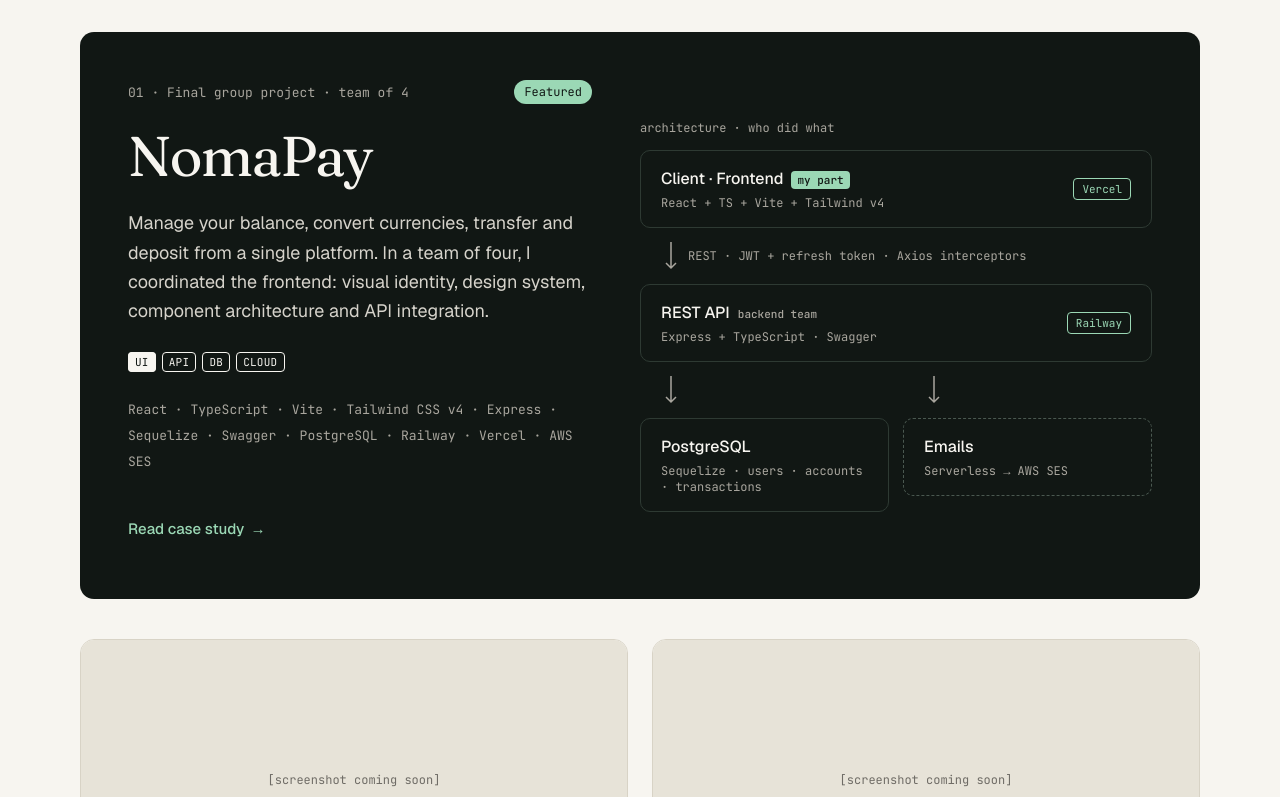
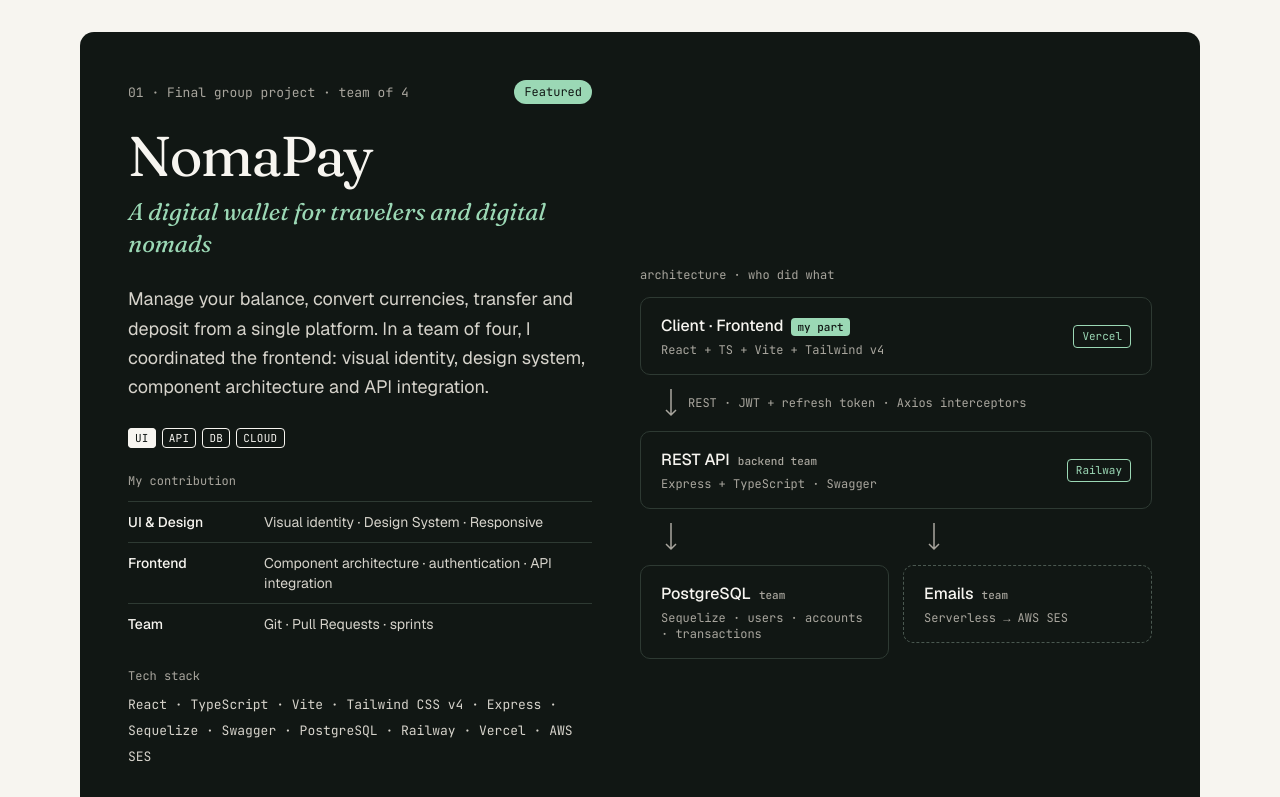
Before and after one commit to candelariaferrari/ferraricandelaria_portfolio, a React (Vite) app: page / in a window 1280 px wide. Shown: the part 1303-2100 px from the top of the page. Built offline with nearby package versions, Linux system fonts and the light colour scheme.

Commit message:
feat: bloque Mi aporte y detalle de arquitectura en NomaPay

```diff
--- a/src/components/projects/ArchitectureDiagram.tsx
+++ b/src/components/projects/ArchitectureDiagram.tsx
@@ -66,13 +66,30 @@ export function ArchitectureDiagram() {
           <div className="pl-6 text-night-muted">
             <DownArrow />
           </div>
-          <Node title={a.db} tech={a.dbTech} />
+          <Node
+            title={
+              <>
+                {a.db}
+                <span className="ml-2 font-mono text-[11px] text-night-muted">{a.team}</span>
+              </>
+            }
+            tech={a.dbTech}
+          />
         </div>
         <div className="flex flex-col gap-3.5">
           <div className="pl-6 text-night-muted">
             <DownArrow />
           </div>
-          <Node title={a.mailing} tech={a.mailingTech} dashed />
+          <Node
+            title={
+              <>
+                {a.mailing}
+                <span className="ml-2 font-mono text-[11px] text-night-muted">{a.team}</span>
+              </>
+            }
+            tech={a.mailingTech}
+            dashed
+          />
         </div>
       </div>
     </figure>
--- a/src/components/projects/FeaturedProject.tsx
+++ b/src/components/projects/FeaturedProject.tsx
@@ -7,6 +7,7 @@ import { ProjectLinks } from './ProjectLinks'
 export function FeaturedProject({ project }: { project: Project }) {
   const { t } = useTranslation()
   const item = t(`projects.items.${project.slug}`, { returnObjects: true })
+  const extra = t('projects.featured', { returnObjects: true })
 
   return (
     <article className="grid grid-cols-1 overflow-hidden rounded-[14px] bg-night text-paper lg:grid-cols-2">
@@ -17,10 +18,32 @@ export function FeaturedProject({ project }: { project: Project }) {
           </span>
           <span className="rounded-full bg-mint px-2.5 py-1 font-mono text-xs text-ink">{t('projects.featuredBadge')}</span>
         </div>
-        <h3 className="m-0 font-serif text-4xl leading-none font-normal tracking-[-0.03em] md:text-[3.5rem]">{item.title}</h3>
+        <div className="flex flex-col gap-3">
+          <h3 className="m-0 font-serif text-4xl leading-none font-normal tracking-[-0.03em] md:text-[3.5rem]">{item.title}</h3>
+          <p className="m-0 font-serif text-xl text-mint italic md:text-2xl">{extra.subtitle}</p>
+        </div>
         <p className="m-0 text-base leading-relaxed text-night-text md:text-lg">{item.description}</p>
         <LayerBadges layers={project.layers} tone="dark" />
-        <p className="m-0 font-mono text-xs leading-loose text-night-muted md:text-[13px]">{project.stack.join(' · ')}</p>
+
+        <div className="flex flex-col gap-3">
+          <h4 className="m-0 font-mono text-xs font-normal text-night-muted">{extra.contributionsTitle}</h4>
+          <dl className="m-0 flex flex-col">
+            {extra.contributions.map((c) => (
+              <div
+                key={c.area}
+                className="grid grid-cols-1 gap-1 border-t border-night-line py-2.5 sm:grid-cols-[120px_1fr] sm:gap-4"
+              >
+                <dt className="text-sm font-medium">{c.area}</dt>
+                <dd className="m-0 text-sm text-night-text">{c.items}</dd>
+              </div>
+            ))}
+          </dl>
+        </div>
+
+        <div className="flex flex-col gap-2">
+          <h4 className="m-0 font-mono text-xs font-normal text-night-muted">{extra.techTitle}</h4>
+          <p className="m-0 font-mono text-xs leading-loose text-night-text md:text-[13px]">{project.stack.join(' · ')}</p>
+        </div>
         <div className="mt-2">
           <ProjectLinks project={project} tone="dark" />
         </div>
--- a/src/pages/CaseStudy.tsx
+++ b/src/pages/CaseStudy.tsx
@@ -102,6 +102,7 @@ export default function CaseStudy() {
             <h2 className="m-0 font-serif text-4xl leading-[1.05] font-normal tracking-[-0.02em] md:text-[2.75rem]">
               {c.whatTitleStart} <em>{c.whatTitleEm}</em>
             </h2>
+            <p className="m-0 mt-2 text-base leading-relaxed text-ink-soft">{c.whatIntro}</p>
           </div>
           <ul className="m-0 grid list-none grid-cols-1 gap-x-10 gap-y-8 p-0 sm:grid-cols-2 lg:col-span-7 lg:col-start-6">
             {c.what.map((w) => (
@@ -120,6 +121,7 @@ export default function CaseStudy() {
               <div className="flex flex-col gap-3">
                 <span className="font-mono text-[13px] text-mint">{c.archEyebrow}</span>
                 <h2 className="m-0 font-serif text-4xl font-normal tracking-[-0.02em] md:text-[2.75rem]">{c.archTitle}</h2>
+                <p className="m-0 max-w-[560px] text-base leading-relaxed text-night-text">{c.archIntro}</p>
               </div>
               <span className="font-mono text-[13px] text-night-muted">{c.archNote}</span>
             </div>
@@ -130,6 +132,7 @@ export default function CaseStudy() {
                     <span className="font-mono text-[11px] text-mint">{node.host}</span>
                     <span className="text-xl font-medium">{node.title}</span>
                     <span className="font-mono text-xs leading-relaxed text-night-muted">{node.tech}</span>
+                    <span className="mt-1 text-sm leading-relaxed text-night-text">{node.detail}</span>
                   </div>
                   {i < c.archEdges.length && (
                     <div className="flex items-center justify-center gap-2 px-2 py-3 font-mono text-[11px] text-night-muted lg:w-[150px] lg:flex-col">
```
